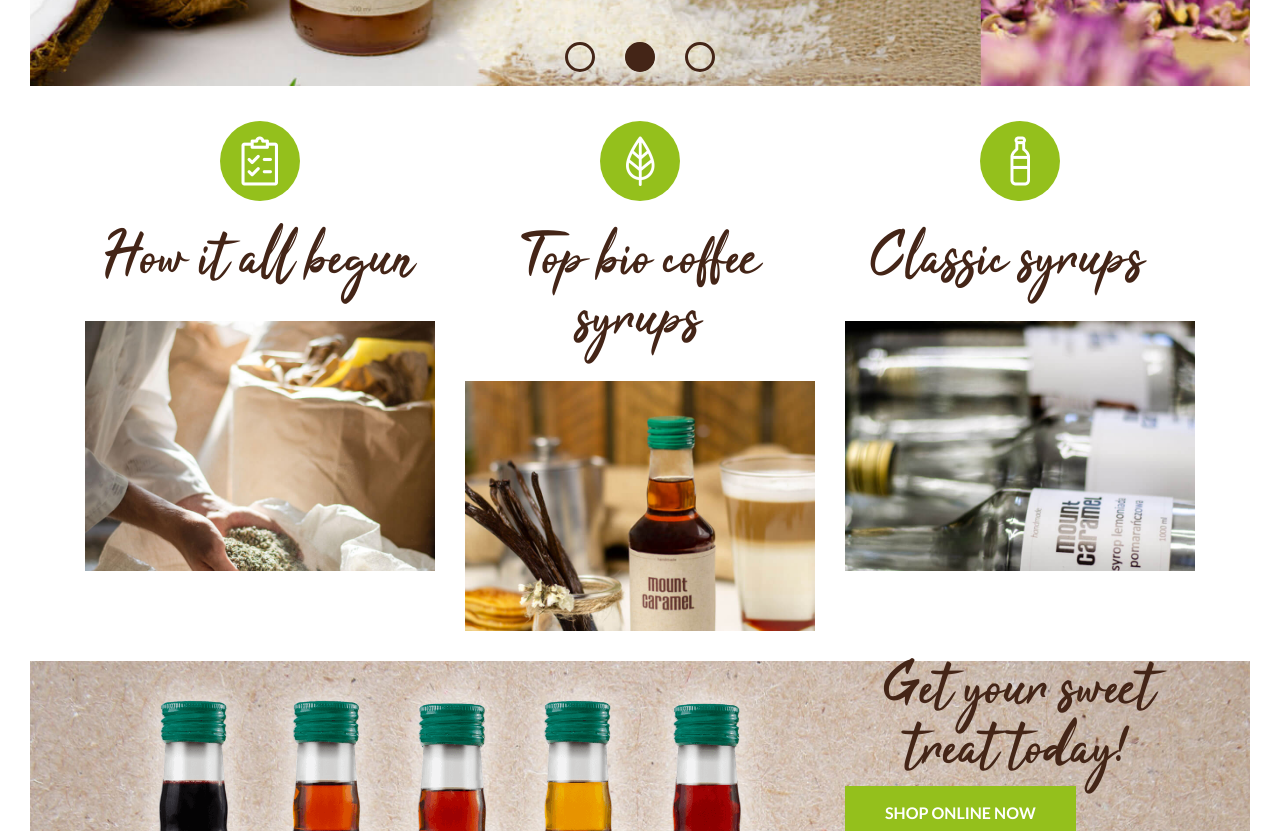
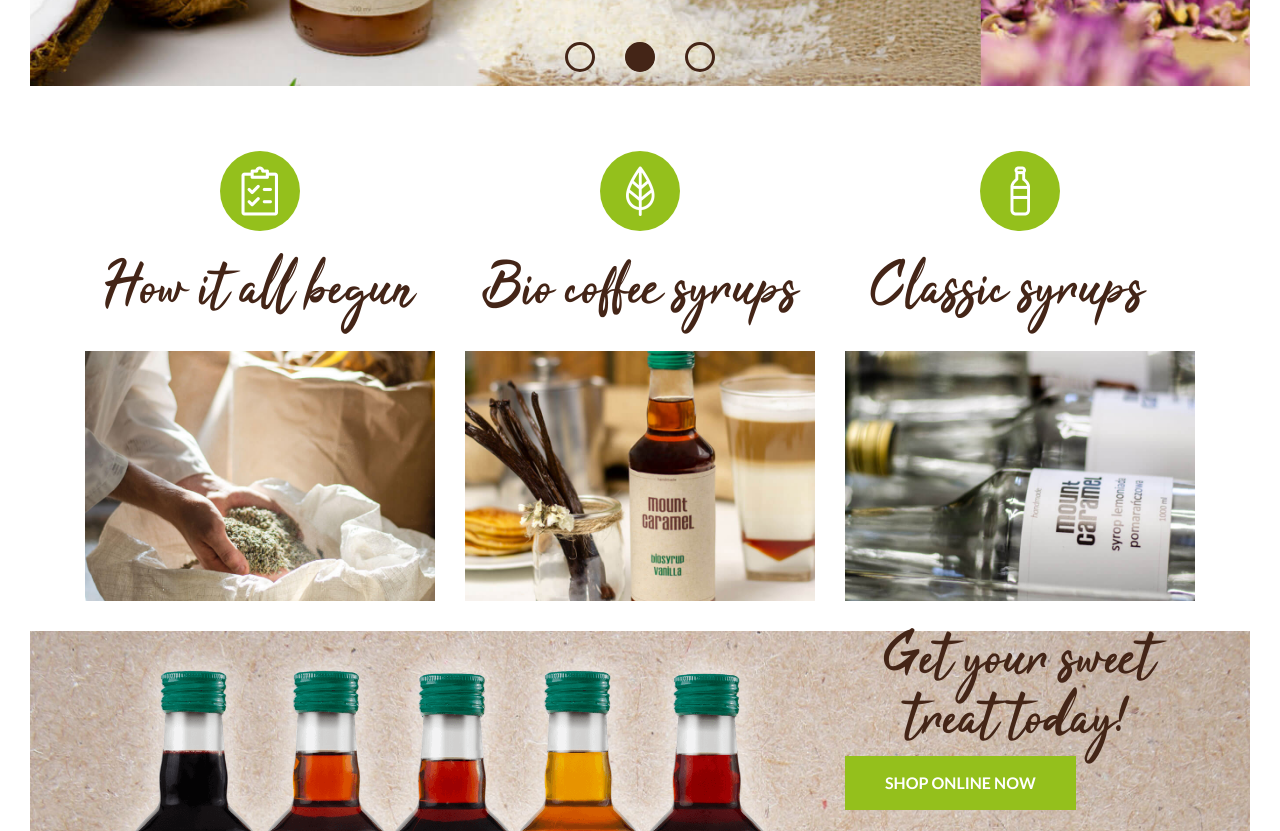
Before and after one commit to androiduserpl/mc-bootstrap, a website: page index.html in a window 1280 px wide. Shown: the part 480-1311 px from the top of the page. Drawn offline with nearby package versions, Linux system fonts and the light colour scheme.

Commit message:
home - shop

```diff
--- a/index.html
+++ b/index.html
@@ -61,7 +61,7 @@
     <section class="about">
         <div class="container">
             <div class="row">
-                <div class="about__box col-sm-4 col-xs-12">
+                <div class="about__box col-md-4 col-sm-12 mt-5">
                     <div class="about__box--circle mx-auto mb-5">
                         <div class="about__box--icon" id="about-icon-1"></div>
                     </div>
@@ -71,17 +71,17 @@
                         <a href="#" class="btn btn--up btn--green">Learn more</a>
                     </div>
                 </div>
-                <div class="about__box col-sm-4 col-xs-12">
+                <div class="about__box col-md-4 col-sm-12 mt-5">
                     <div class="about__box--circle mx-auto mb-5">
                         <div class="about__box--icon" id="about-icon-2"></div>
                     </div>
-                    <h3 class="heading-tertiary text-center mb-5">Top bio coffee syrups</h3>
+                    <h3 class="heading-tertiary text-center mb-5">Bio coffee syrups</h3>
                     <div class="about__box--img">
                         <div class="about__box--back" id="about-img-2"></div>
                         <a href="#" class="btn btn--up btn--green">Learn more</a>
                     </div>
                 </div>
-                <div class="about__box col-sm-4 col-xs-12">
+                <div class="about__box col-md-4 col-sm-12 mt-5">
                     <div class="about__box--circle mx-auto mb-5">
                         <div class="about__box--icon" id="about-icon-3"></div>
                     </div>
--- a/sass/components/_about.scss
+++ b/sass/components/_about.scss
@@ -54,6 +54,7 @@
         height: 100%;
         width: 100%;
         transition: all .35s;
+        background-position: center;
         background-size: cover;
 
         &:before {
```
Also changed, not shown: css/main.css.
